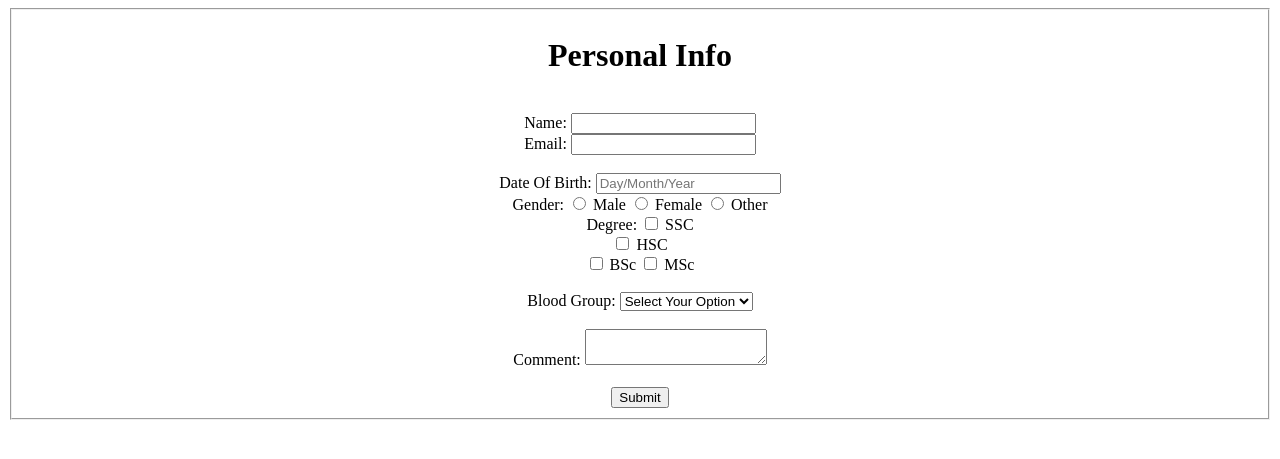
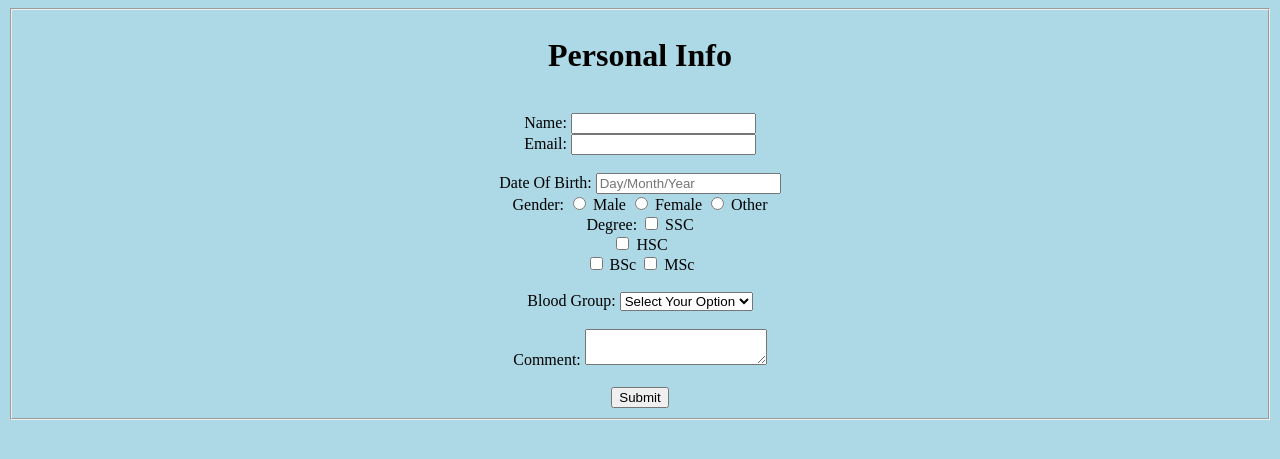
Before and after one commit to sarjataziz/WebTech_Spring-2023, a PHP site: page /Form_val.php in a window 1280 px wide. Shown: the top 459 px of the page. Run offline with PHP 8.4, Linux system fonts and the light colour scheme.

Commit message:
Add image and modified(css added) Lab-2

```diff
--- a/Lab-2/Form_val.php
+++ b/Lab-2/Form_val.php
@@ -1,9 +1,16 @@
 <!doctype html>
 <html lang="en">
+
 <head>
     <meta charset="UTF-8">
+    <style>
+    body {
+        background-color: lightblue;
+    }
+    </style>
     <title>Form</title>
 </head>
+
 <body>
     <center>
         <form method="post" action="<?php echo $_SERVER['PHP_SELF'];?>">
@@ -133,4 +140,5 @@
         ?>
     </center>
 </body>
+
 </html>
```
Also changed, not shown: image/1.1.PNG (added), image/ApplicationForm.PNG (added), image/ApplicationFrom.PNG (added), image/lab 1.2.PNG (added), image/lab2.PNG (added), image/resume.PNG (added). Lines whose indentation alone changed are shown as unchanged.
